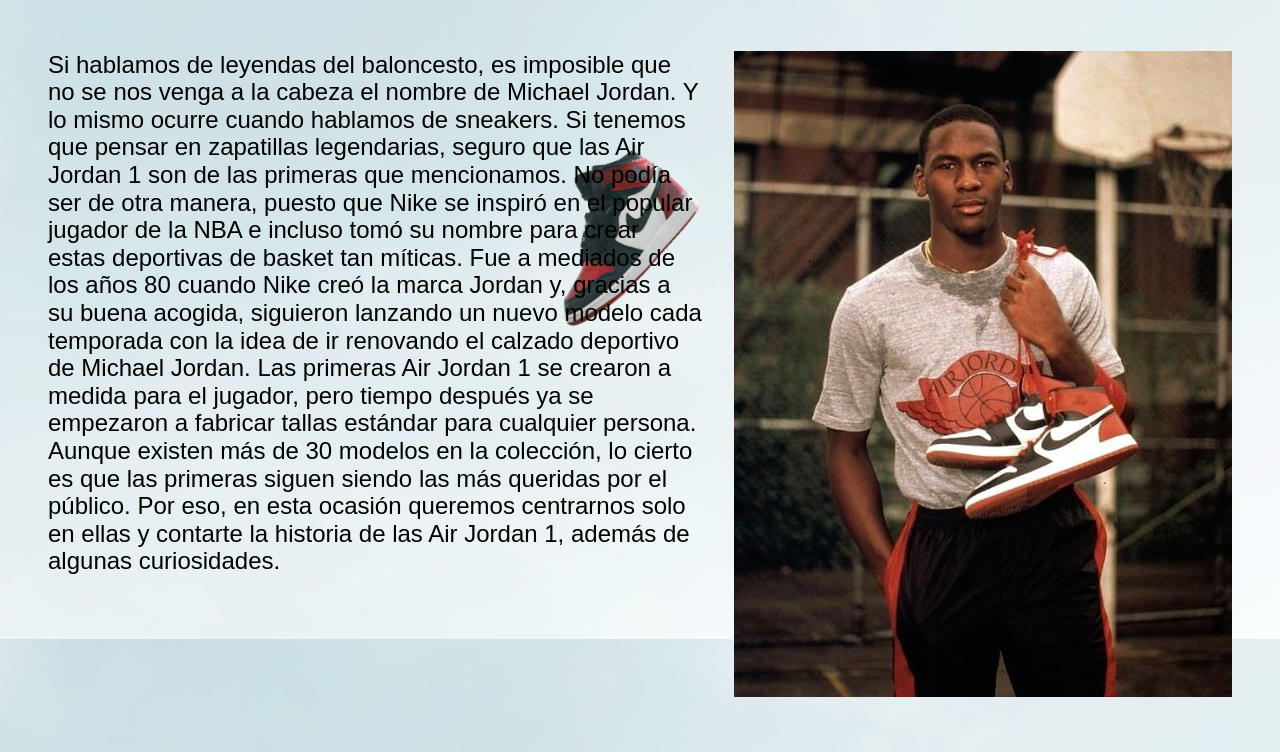
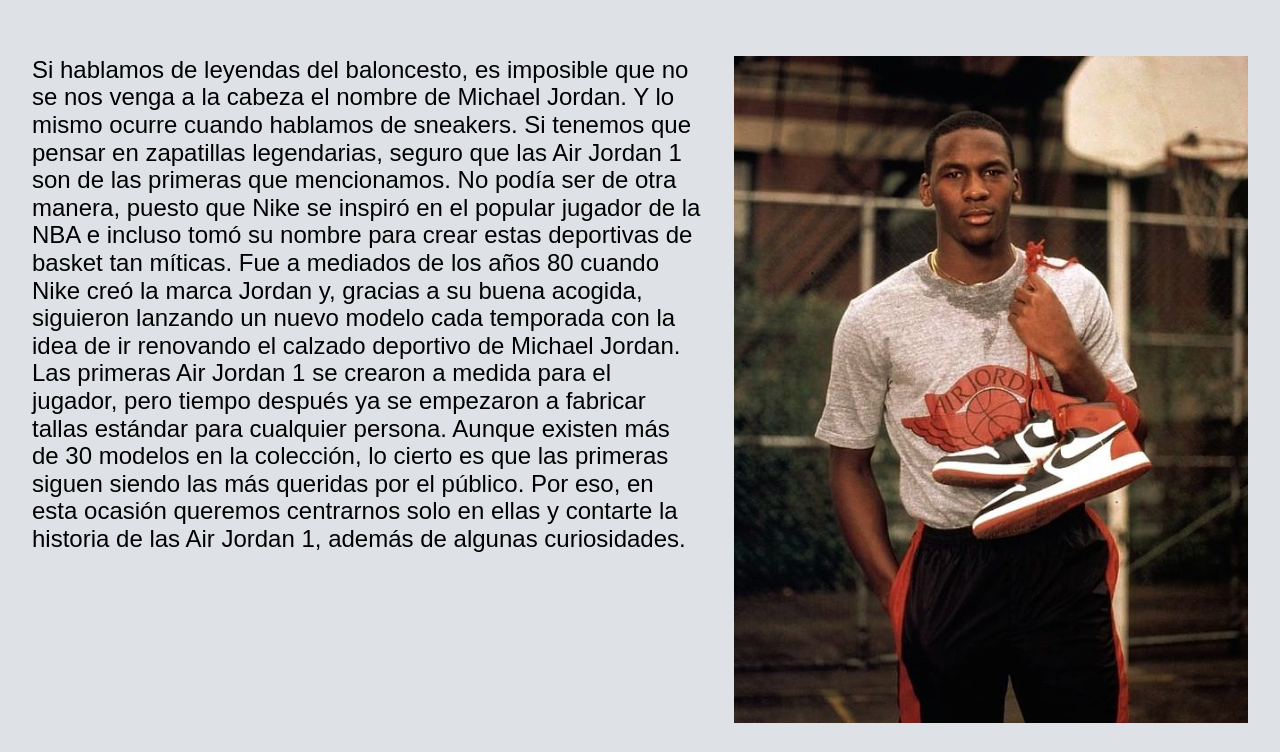
Before and after one commit to LuccaMichelli/JordanXNike, a website: page html/historia.html in a window 1280 px wide. Shown: the part 161-913 px from the top of the page. Drawn offline with nearby package versions, Linux system fonts and the light colour scheme; a web font is replaced by a local one.

Commit message:
fondo nuevo

```diff
--- a/html/historia.html
+++ b/html/historia.html
@@ -54,6 +54,7 @@
         </div>
       </nav>
 
+    <main>
         <section>
             <h1 data-aos="zoom-in-up"> Nike Air Jordan 1</h1>
             <div class="inicio">
@@ -123,6 +124,7 @@
             </div>
         </section>
 
+    </main> <!-- cierre de main-->
 
     <footer id="footer">
 
@@ -160,7 +162,7 @@
                 <a href="#"> <i class="fa-brands fa-square-twitter"> </i> Twitter </a>
                 <a href="#"> <i class="fa-brands fa-linkedin"></i> </i> Linkedin </a>
             </div>
-        </div>
+        </div> <!-- cierre de container__footer -->
         <div class="box__copyright">
             <hr>
             <p> All rights reserved 2022</p>
--- a/scss/misc/_normalize.scss
+++ b/scss/misc/_normalize.scss
@@ -5,13 +5,7 @@
     font-family: 'Barlow Condensed', sans-serif;
 }
 body {
-    background-image: url(../img/Fondo.jpeg);
-    background-position: center center;
-    background-attachment: fixed;
-    background-size: cover;
-    position: relative;
-    padding: 1rem;
-    padding: top;
+    background-color: #dee2e6;
 }
 span {
     font-size: 1.5rem;
@@ -34,6 +28,7 @@
     color: #000;
     text-align: center;
     padding: 2rem;
+    padding-top: 2rem;
 }
 h1 {
     font-size: 2.5rem;
```
Also changed, not shown: html/J.Balvin.html (+1 -1 lines), html/contacto.html (+1 -1 lines), html/dior.html (+2 -2 lines), html/galeria.html (+1 -1 lines), html/index.html (+3 -3 lines), html/offWhite.html (+1 -1 lines), html/travis.html (+1 -1 lines), css/sass.css. Lines whose indentation alone changed are shown as unchanged.
